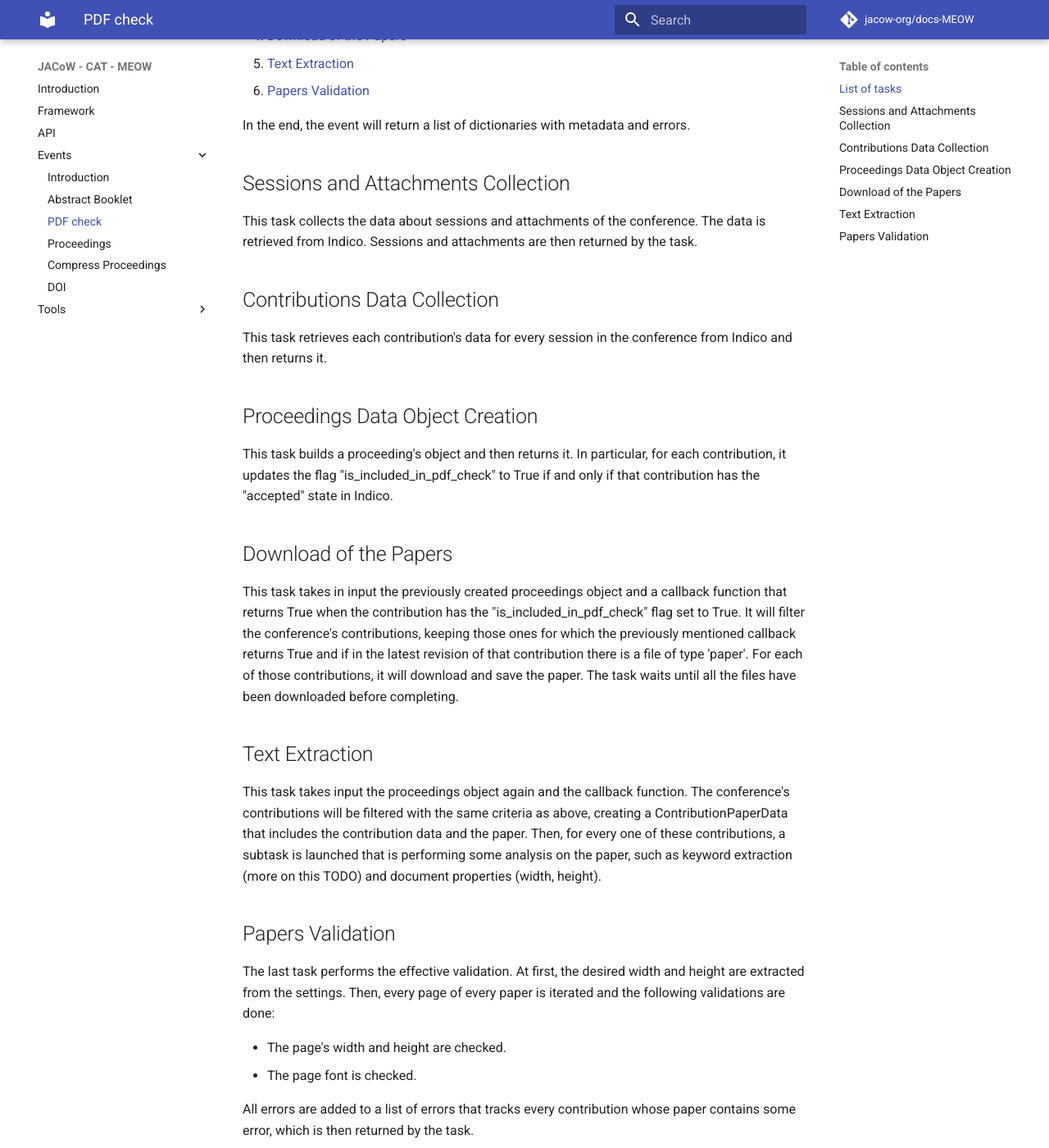
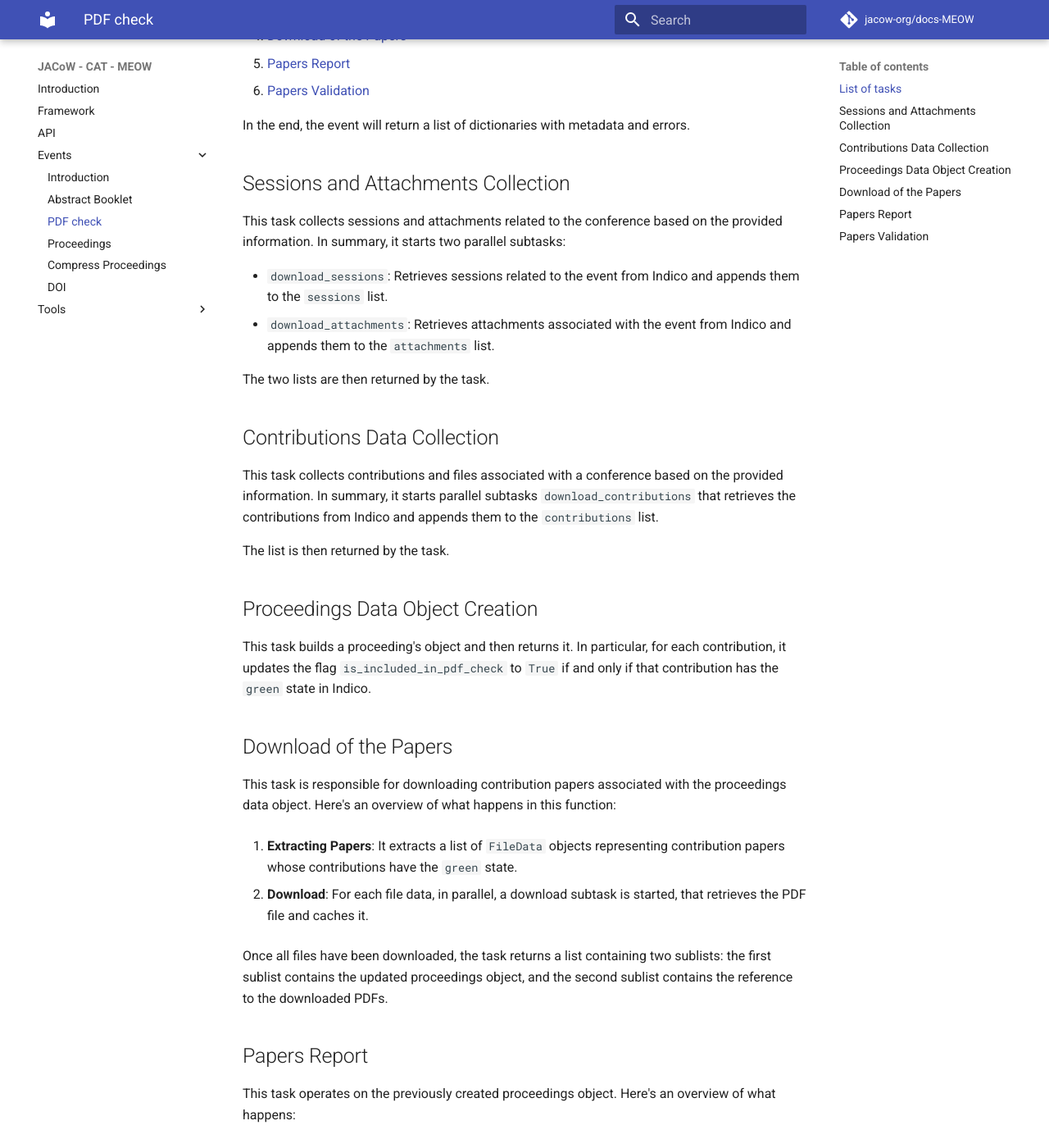
Before and after one commit to JACoW-org/docs-MEOW, an MkDocs documentation site: the page built from docs/events/pdfCheck.md, in a window 1280 px wide and 1400 px high, scrolled down 409 px. Shown: the whole window at 82% size. Built offline with MkDocs 1.6.1 and Material for MkDocs 9.7.7, drawn with Linux system fonts in a browser that asks for light colours; comment, search, counter and statistics services are not loaded; some of the changed text lies outside the part shown.

Commit message:
Fix pdf check

```diff
--- a/docs/events/pdfCheck.md
+++ b/docs/events/pdfCheck.md
@@ -8,36 +8,65 @@ Following is the list of exploited tasks:
 2. [Contributions Data Collection](#contributions-data-collection)
 3. [Proceedings Data Object Creation](#proceedings-data-object-creation)
 4. [Download of the Papers](#download-of-the-papers)
-5. [Text Extraction](#text-extraction)
+5. [Papers Report](#papers-report)
 6. [Papers Validation](#papers-validation)
 
 In the end, the event will return a list of dictionaries with metadata and errors.
 
 ## Sessions and Attachments Collection
 
-This task collects the data about sessions and attachments of the conference. The data is retrieved from Indico. Sessions and attachments are then returned by the task.
+This task collects sessions and attachments related to the conference based on the provided information. In summary, it starts two parallel subtasks:
+
+- `download_sessions`: Retrieves sessions related to the event from Indico and appends them to the `sessions` list.
+- `download_attachments`: Retrieves attachments associated with the event from Indico and appends them to the `attachments` list.
+
+The two lists are then returned by the task.
 
 ## Contributions Data Collection
 
-This task retrieves each contribution's data for every session in the conference from Indico and then returns it.
+This task collects contributions and files associated with a conference based on the provided information. In summary, it starts parallel subtasks `download_contributions` that retrieves the contributions from Indico and appends them to the `contributions` list.
+
+The list is then returned by the task.
 
 ## Proceedings Data Object Creation
 
-This task builds a proceeding's object and then returns it. In particular, for each contribution, it updates the flag "is_included_in_pdf_check" to True if and only if that contribution has the "accepted" state in Indico.
+This task builds a proceeding's object and then returns it. In particular, for each contribution, it updates the flag `is_included_in_pdf_check` to `True` if and only if that contribution has the `green` state in Indico.
 
 ## Download of the Papers
 
-This task takes in input the previously created proceedings object and a callback function that returns True when the contribution has the "is_included_in_pdf_check" flag set to True. It will filter the conference's contributions, keeping those ones for which the previously mentioned callback returns True and if in the latest revision of that contribution there is a file of type 'paper'. For each of those contributions, it will download and save the paper. The task waits until all the files have been downloaded before completing.
+This task is responsible for downloading contribution papers associated with the proceedings data object. Here's an overview of what happens in this function:
 
-## Text Extraction
+1. **Extracting Papers**: It extracts a list of `FileData` objects representing contribution papers whose contributions have the `green` state.
 
-This task takes input the proceedings object again and the callback function. The conference's contributions will be filtered with the same criteria as above, creating a ContributionPaperData that includes the contribution data and the paper. Then, for every one of these contributions, a subtask is launched that is performing some analysis on the paper, such as keyword extraction (more on this TODO) and document properties (width, height).
+2. **Download**: For each file data, in parallel, a download subtask is started, that retrieves the PDF file and caches it.
+
+Once all files have been downloaded, the task returns a list containing two sublists: the first sublist contains the updated proceedings object, and the second sublist contains the reference to the downloaded PDFs.
+
+## Papers Report
+
+This task operates on the previously created proceedings object. Here's an overview of what happens:
+
+1. **Paper Selection**: It builds a list of `ContributionPaperData` objects representing conference papers that meet the "green" state condition.
+
+2. **Papers Processing**: For each paper, a subtask is initiated to perform the following steps:
+
+    - **Data Collection**: The subtask collects various information from the PDF, such as text content, page details, and font information.
+    - **Keyword Extraction**: It extracts keywords from the PDF's text content.
+    - **Data Organization**: All the gathered information is structured into an object.
+
+3. **Proceedings Update**: The proceedings object is updated by incorporating all the extracted information.
 
 ## Papers Validation
 
-The last task performs the effective validation. At first, the desired width and height are extracted from the settings. Then, every page of every paper is iterated and the following validations are done:
+This task validates data based on certain criteria. Here's an overview of what it does:
 
-- The page's width and height are checked.
-- The page font is checked.
+1. **Initialization**: It retrieves page width and height settings from the [settings](https://purr-docs.jacow.org/Functionalities/papersCheck/#settings).
 
-All errors are added to a list of errors that tracks every contribution whose paper contains some error, which is then returned by the task.
+2. **Data Collection and Validation Loop**: For each contribution in the proceedings data:
+    - Metadata is extracted and stored.
+    - Error checks are performed:
+        - Page size is checked against the specified PDF page width and height.
+        - Font embedding is verified.
+    - If errors are detected, they are appended to the `errors` list along with contribution details.
+
+3. **Results**: The function returns a list containing both the collected metadata and any errors encountered during validation.
```
